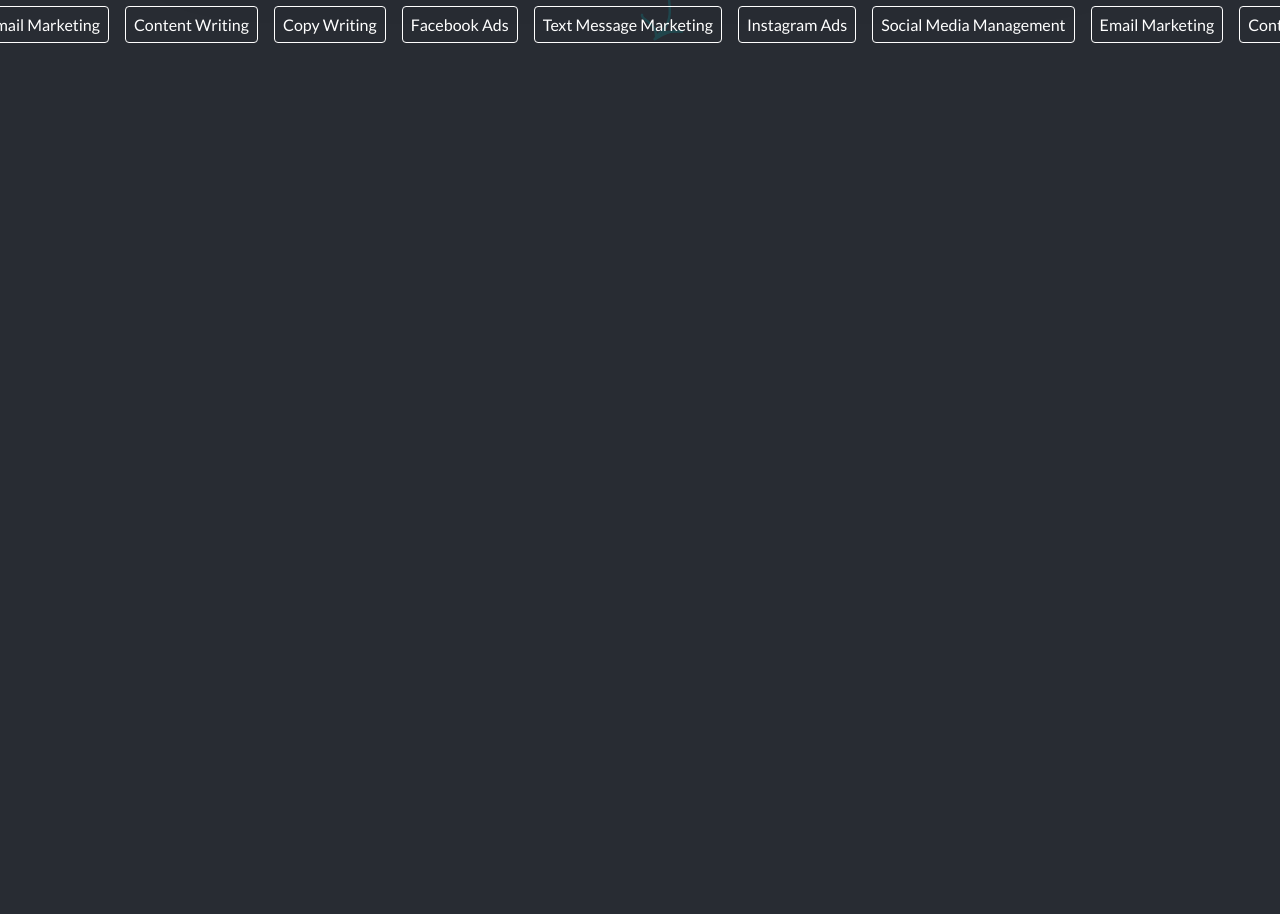
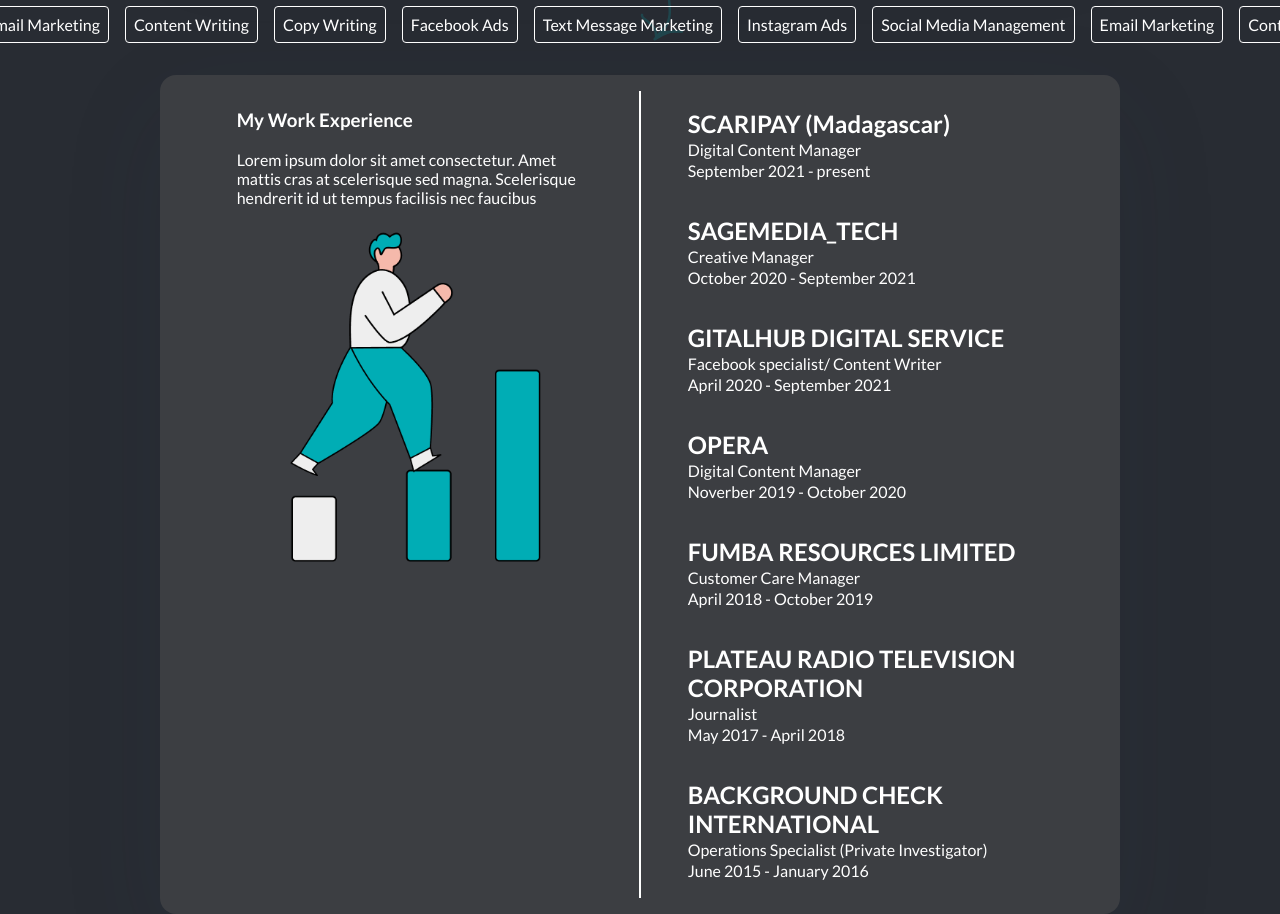
Before and after one commit to trokeibunor/danielsportfolio, a Vue app: page / in a window 1280 px wide. Shown: the part 1480-2394 px from the top of the page. Before the commit the page ends 1555 px from the top, so only its background shows below. Built offline with nearby package versions, Linux system fonts and the light colour scheme.

Commit message:
feat: added experience

```diff
--- /dev/null
+++ b/src/components/ExperienceComponent.vue
@@ -0,0 +1,106 @@
+<template>
+  <section class="experience">
+    <div class="experienceContent">
+      <div class="leftSide">
+        <div class="lscontent">
+          <div>
+            <h3>My Work Experience</h3>
+            <p>
+              Lorem ipsum dolor sit amet consectetur. Amet mattis cras at
+              scelerisque sed magna. Scelerisque hendrerit id ut tempus
+              facilisis nec faucibus
+            </p>
+          </div>
+          <img src="../assets/experience_img.png" alt="" />
+        </div>
+      </div>
+      <div class="rightSide">
+        <div class="experienceBox">
+          <p class="ebTitle">SCARIPAY (Madagascar)</p>
+          <p class="ebRole">Digital Content Manager</p>
+          <p class="ebDuration">September 2021 - present</p>
+        </div>
+        <div class="experienceBox">
+          <p class="ebTitle">SAGEMEDIA_TECH</p>
+          <p class="ebRole">Creative Manager</p>
+          <p class="ebDuration">October 2020 - September 2021</p>
+        </div>
+        <div class="experienceBox">
+          <p class="ebTitle">GITALHUB DIGITAL SERVICE</p>
+          <p class="ebRole">Facebook specialist/ Content Writer</p>
+          <p class="ebDuration">April 2020 - September 2021</p>
+        </div>
+        <div class="experienceBox">
+          <p class="ebTitle">OPERA</p>
+          <p class="ebRole">Digital Content Manager</p>
+          <p class="ebDuration">Noverber 2019 - October 2020</p>
+        </div>
+        <div class="experienceBox">
+          <p class="ebTitle">FUMBA RESOURCES LIMITED</p>
+          <p class="ebRole">Customer Care Manager</p>
+          <p class="ebDuration">April 2018 - October 2019</p>
+        </div>
+        <div class="experienceBox">
+          <p class="ebTitle">PLATEAU RADIO TELEVISION CORPORATION</p>
+          <p class="ebRole">Journalist</p>
+          <p class="ebDuration">May 2017 - April 2018</p>
+        </div>
+        <div class="experienceBox">
+          <p class="ebTitle">BACKGROUND CHECK INTERNATIONAL</p>
+          <p class="ebRole">Operations Specialist (Private Investigator)</p>
+          <p class="ebDuration">June 2015 - January 2016</p>
+        </div>
+      </div>
+    </div>
+  </section>
+</template>
+
+<script setup></script>
+
+<style lang="scss" scoped>
+.experience {
+  width: 100%;
+  .experienceContent {
+    background: #3c3e42;
+    box-shadow: 0px 36px 105px rgba(43, 56, 76, 0.1);
+    border-radius: 16px;
+    width: 70%;
+    margin: 0 auto;
+    display: grid;
+    grid-template-columns: 50% 50%;
+    padding: 1rem 2rem;
+    .leftSide {
+      border-right: 1px solid #fff;
+      .lscontent {
+        width: 80%;
+        margin: 0 auto;
+        display: flex;
+        flex-direction: column;
+        align-items: center;
+        justify-content: flex-start;
+        img {
+          width: 70%;
+        }
+      }
+    }
+    .rightSide {
+      border-left: 1px solid #fff;
+      display: flex;
+      flex-direction: column;
+      justify-content: space-between;
+      align-items: center;
+      .experienceBox {
+        margin: 1rem 0px;
+        width: 80%;
+        p {
+          margin: 2px;
+        }
+        .ebTitle {
+          font-size: 24px;
+          font-weight: 600;
+        }
+      }
+    }
+  }
+}
+</style>
--- a/src/views/HomeView.vue
+++ b/src/views/HomeView.vue
@@ -4,6 +4,7 @@
 import TestimonialComponent from "../components/TestimonialComponent.vue";
 import AboutComponent from "../components/AboutComponent.vue";
 import WhatIDoComponent from "../components/SkillsComponent.vue";
+import ExperienceComponent from "../components/ExperienceComponent.vue";
 </script>
 
 <template>
@@ -13,5 +14,6 @@
     <TestimonialComponent />
     <AboutComponent />
     <WhatIDoComponent />
+    <ExperienceComponent />
   </main>
 </template>
```
Also changed, not shown: src/assets/experience_img.png (added).
